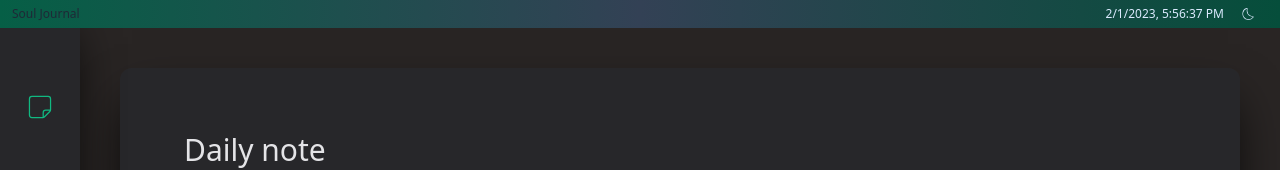
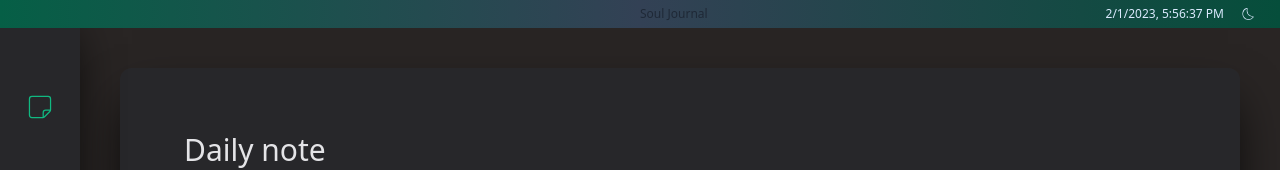
Before and after one commit to erratinsilentio/Soul-Journal, a Next.js app in the folder client/: page / in a window 1280 px wide. Shown: the top 170 px of the page. Built offline with nearby package versions, Linux system fonts and the light colour scheme; a web font is replaced by a local one.

Commit message:
feat(header): extracted navbar into seperate component

```diff
--- a/client/components/layout/header/Header.tsx
+++ b/client/components/layout/header/Header.tsx
@@ -1,12 +1,13 @@
 import { Clock } from "./Clock";
 import { Hamburger } from "./Hamburger";
+import { Logo } from "./Logo";
 import { ThemeButton } from "./ThemeButton";
 
 export const Header = () => {
   return (
     <header className="fixed left-0 top-0 z-40 flex h-7 w-screen items-center justify-end bg-gradient-to-r from-emerald-800 via-slate-700 to-emerald-900 px-6 text-xs shadow-emerald-700">
       <Hamburger />
-      <div className="fixed left-3">Soul Journal</div>
+      <Logo />
       <Clock />
       <ThemeButton />
     </header>
--- /dev/null
+++ b/client/components/layout/header/Logo.tsx
@@ -0,0 +1,3 @@
+export const Logo = () => {
+  return <span className="fixed left-16 sm:left-1/2">Soul Journal</span>;
+};
```
